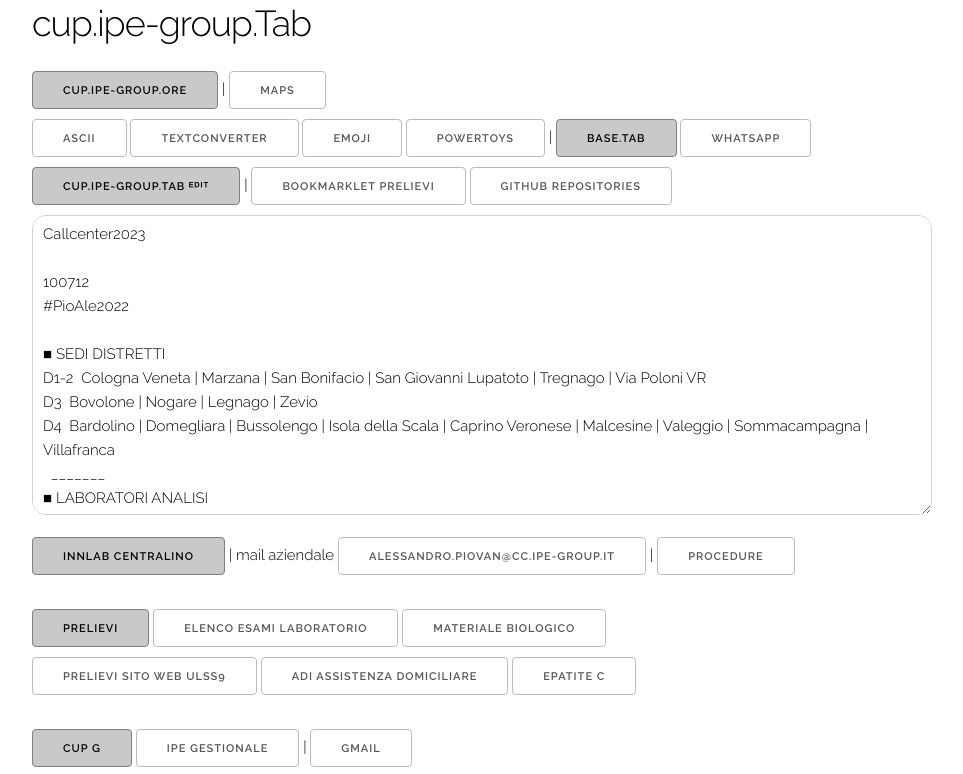
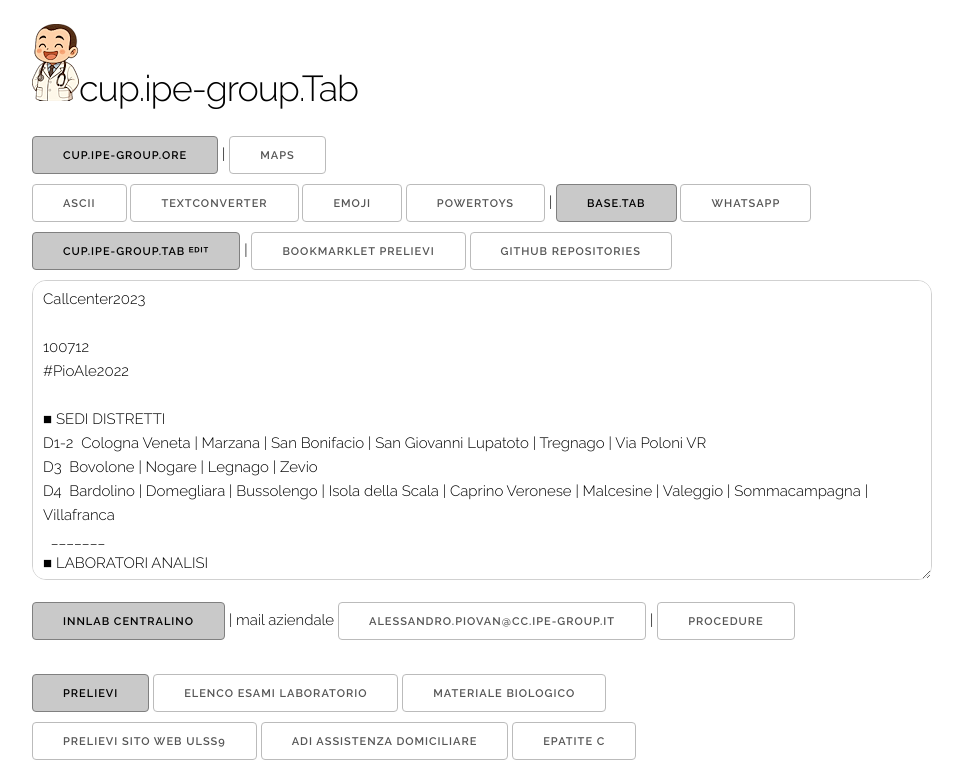
Before and after one commit to graficaindipendente/ULSS9, a plain HTML site: page index.html in a window 1280 px wide. Shown: the top 774 px of the page, without its empty margins (128-1091 px from the left). Drawn offline with Linux system fonts and the light colour scheme.

Commit message:
NEW logo + favicon

```diff
--- a/index.html
+++ b/index.html
@@ -7,7 +7,7 @@
   <link href="//fonts.googleapis.com/css?family=Raleway:400,300,600" rel="stylesheet" type="text/css">
   <link rel="stylesheet" href="css/normalize.css">
   <link rel="stylesheet" href="css/skeleton.css">
-  <link rel="icon" type="img/png" href="img/favicon.ico">
+  <link rel="icon" type="img/png" href="img/favicon.PNG">
 </head>
 
 
@@ -15,7 +15,8 @@
 <div class="container">
 <div class="row">
 <div class="two-half column">
-<h3>cup.ipe-group.Tab</h3>
+<br>
+<h3><img src="img/logob.png" alt="">cup.ipe-group.Tab</h3>
 
 <br>
 <a class="button button-link" href="https://docs.google.com/spreadsheets/d/1UAXn25hFPXe1ZPT6ONFqqCvL_O1ZRnpyim0O_IWgInk/edit?usp=sharing">cup.ipe-group.Ore</a> |
```
Also changed, not shown: img/favicon.PNG (added), img/logob.PNG (added).
